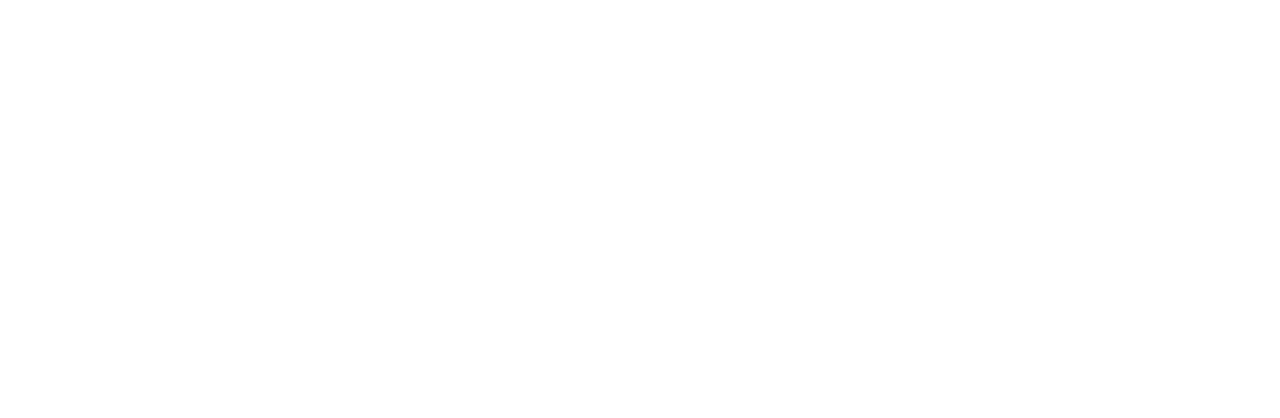
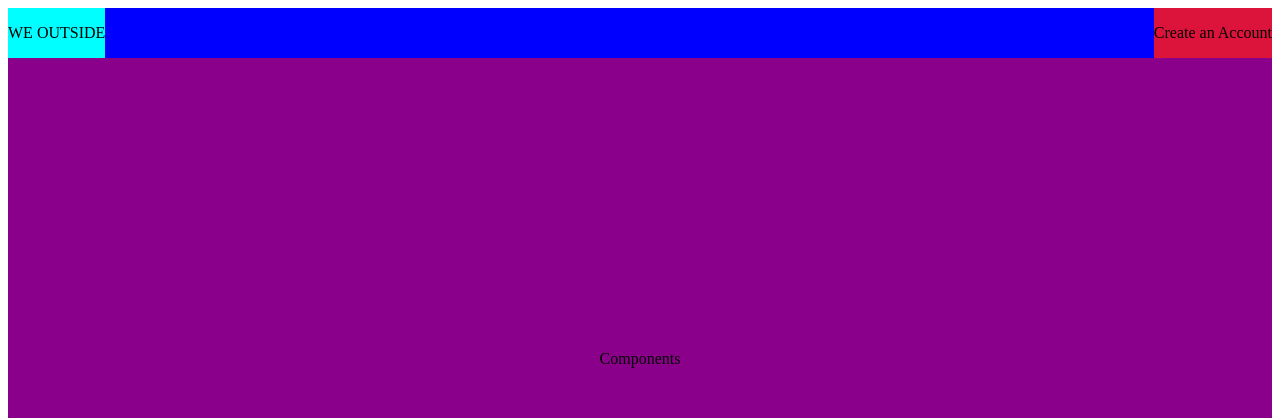
Before and after one commit to eosborn11/we-outside, a plain HTML site: page entry.html in a window 1280 px wide. Shown: the top 418 px of the page. Drawn offline with Linux system fonts and the light colour scheme.

Commit message:
Added hero page

```diff
--- a/entry.css
+++ b/entry.css
@@ -0,0 +1,34 @@
+#top{
+   display: flex;
+   background-color: #0000ff;
+   justify-content: space-between;
+   height: 50px;
+   width: auto;
+
+
+}
+
+#Create{
+background-color: crimson;
+display: flex;
+align-items: center;
+justify-content: center;
+
+}
+
+#title{
+    background-color: cyan;
+    display: flex;
+    align-items: center;
+    justify-content: center;
+
+}
+#content{
+    background-color: darkmagenta;
+    height: 700px;
+    width: auto;
+    display: flex;
+    flex-direction: column;
+    align-items: center;
+    justify-content: center;
+}
--- a/entry.html
+++ b/entry.html
@@ -0,0 +1,30 @@
+<head>
+<link rel="stylesheet" href="entry.css">
+</head>
+
+<body>
+    <div id="top">
+    <div id="title">
+        WE OUTSIDE </div>
+        <div id ="Create">
+            Create an Account
+
+
+
+        </div>
+
+</div>
+<div id="content">
+    <p>Components</p><br>
+    <h1>Navigation Volume 1</h1>
+
+
+
+</div>
+
+
+
+
+
+
+</body>
--- a/outside.css
+++ b/outside.css
@@ -109,5 +109,9 @@
 
       }
       #avatar{
-        border-radius: 25%;
+        border-radius: 50%;
       }
+      #content{
+        display: flex;
+        flex-wrap: wrap;
+      }
```
Also changed, not shown: index.html (+3 -2 lines).
